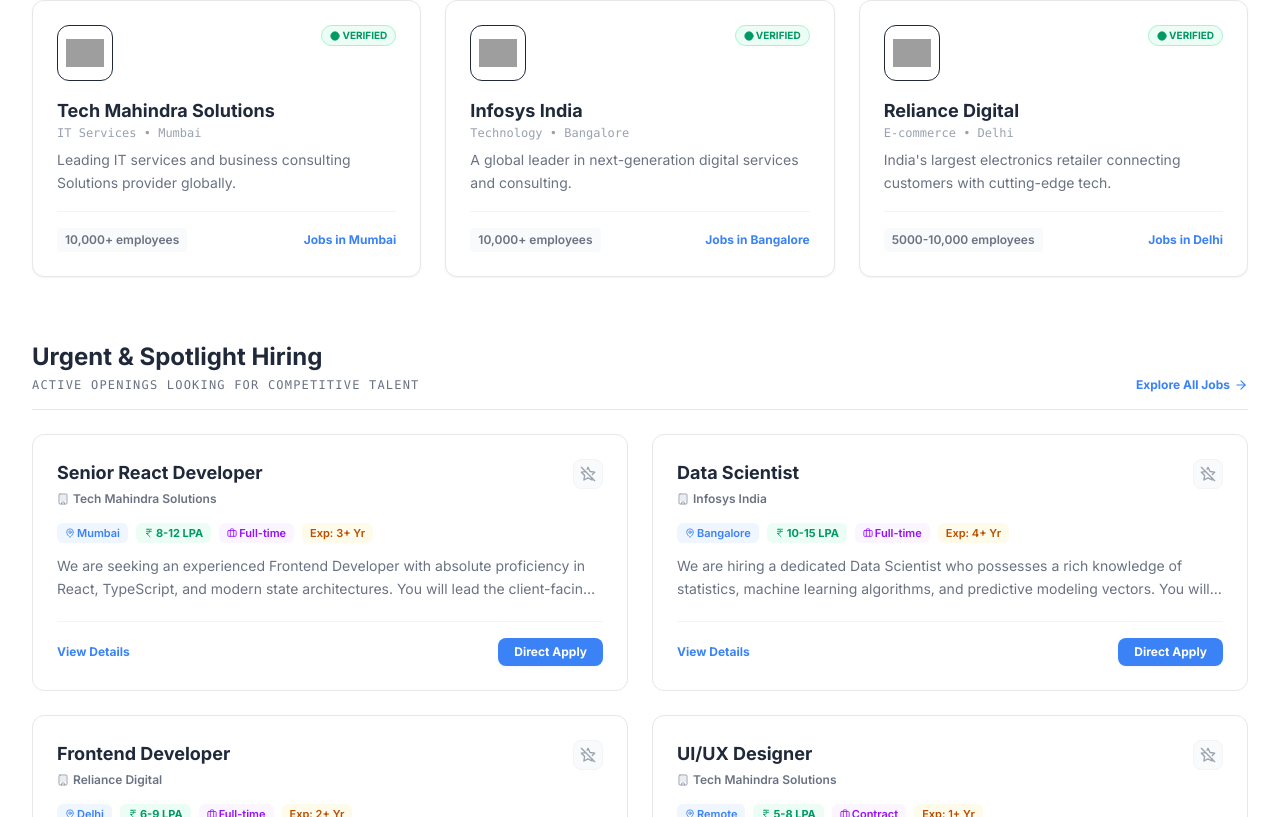
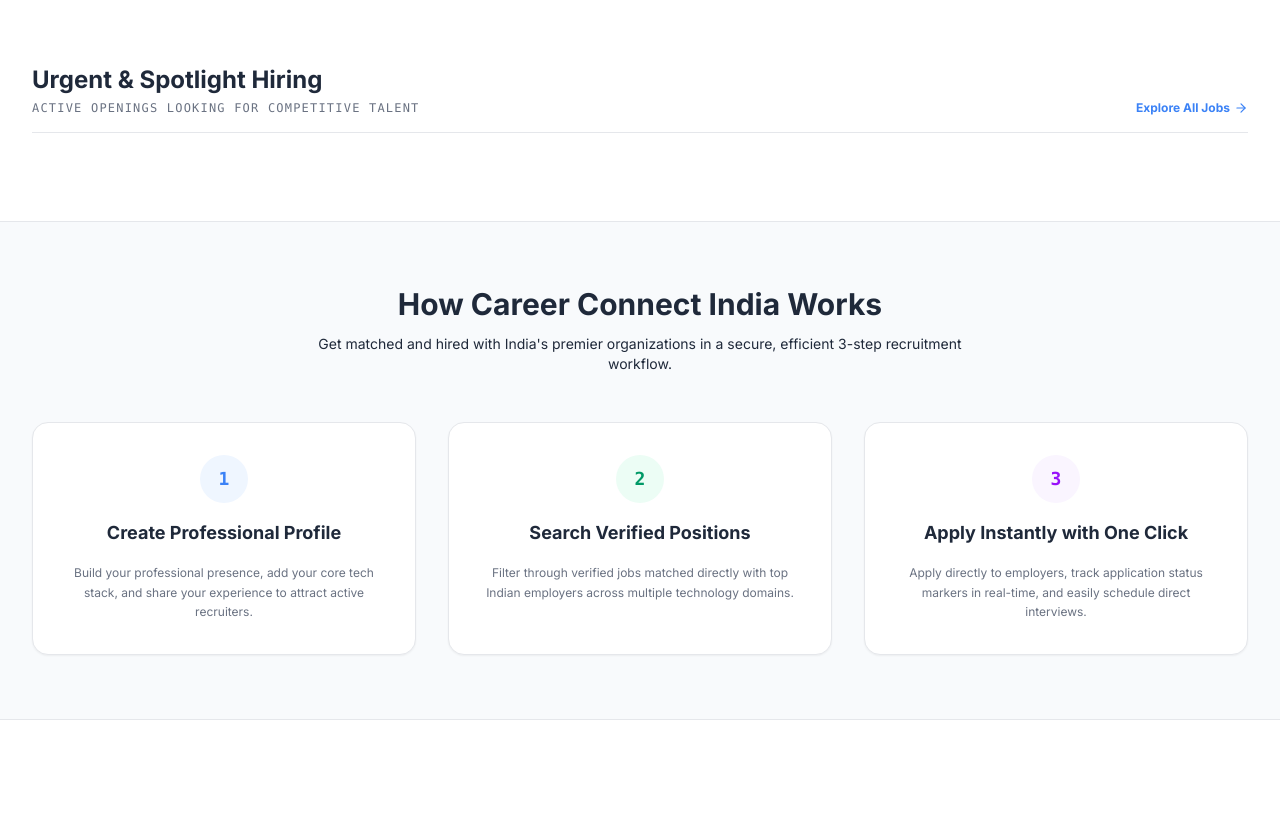
Before and after one commit to mrchandrama02-maker/Career-Connect-India, a React (Vite) app: page / in a window 1280 px wide. Shown: the part 1003-1820 px from the top of the page. Built offline with nearby package versions, Linux system fonts and the light colour scheme; grey boxes are pictures that could not be loaded.

Commit message:
refactor(data): remove unused mock company data
Delete INITIAL_COMPANIES from mockData.ts to clean up stale development data.

```diff
--- a/src/data/mockData.ts
+++ b/src/data/mockData.ts
@@ -83,104 +83,7 @@
   }
 ];
 
-export const INITIAL_COMPANIES: Company[] = [
-  {
-    id: "comp_1",
-    name: "Tech Mahindra Solutions",
-    description: "Leading IT services and business consulting Solutions provider globally.",
-    website: "https://www.techmahindra.com",
-    logoEmoji: "🏢",
-    logoUrl: "https://cdn.corenexis.com/files/c/2156823720.webp",
-    industry: "IT Services",
-    location: "Mumbai",
-    companySize: "10,000+ employees",
-    verified: true
-  },
-  {
-    id: "comp_2",
-    name: "Infosys India",
-    description: "A global leader in next-generation digital services and consulting.",
-    website: "https://www.infosys.com",
-    logoEmoji: "🚀",
-    logoUrl: "https://companieslogo.com/img/orig/INFY_BIG-9b3de319.png",
-    industry: "Technology",
-    location: "Bangalore",
-    companySize: "10,000+ employees",
-    verified: true
-  },
-  {
-    id: "comp_3",
-    name: "Reliance Digital",
-    description: "India's largest electronics retailer connecting customers with cutting-edge tech.",
-    website: "https://www.reliancedigital.in",
-    logoEmoji: "🛒",
-    logoUrl: "https://upload.wikimedia.org/wikipedia/commons/thumb/c/cd/Reliance_Retail_Logo.svg/512px-Reliance_Retail_Logo.svg.png",
-    industry: "E-commerce",
-    location: "Delhi",
-    companySize: "5000-10,000 employees",
-    verified: true
-  },
-  {
-    id: "comp_4",
-    name: "Tata Consultancy Services",
-    description: "A purpose-led organization that is building a meaningful future through innovation.",
-    website: "https://www.tcs.com",
-    logoEmoji: "🏆",
-    logoUrl: "https://companieslogo.com/img/orig/TCS.NS_r-a7fc190a.png",
-    industry: "Technology",
-    location: "Mumbai",
-    companySize: "10,000+ employees",
-    verified: true
-  },
-  {
-    id: "comp_5",
-    name: "Wipro Technologies",
-    description: "A leading global information technology, consulting and business process services company.",
-    website: "https://www.wipro.com",
-    logoEmoji: "🌐",
-    logoUrl: "https://companieslogo.com/img/orig/WIT-60de5901.png",
-    industry: "Technology",
-    location: "Bangalore",
-    companySize: "10,000+ employees",
-    verified: true
-  },
-  {
-    id: "comp_6",
-    name: "HDFC Bank Hub",
-    description: "India's leading private sector bank offering comprehensive financial architectures.",
-    website: "https://www.hdfcbank.com",
-    logoEmoji: "🏦",
-    logoUrl: "https://companieslogo.com/img/orig/HDB-e9a06419.png",
-    industry: "Banking & Finance",
-    location: "Mumbai",
-    companySize: "10,000+ employees",
-    verified: true
-  },
-  {
-    id: "comp_7",
-    name: "Flipkart Commerce",
-    description: "India's customer-focused e-commerce marketplace driving digital shopping revolutions.",
-    website: "https://www.flipkart.com",
-    logoEmoji: "🛍️",
-    logoUrl: "https://upload.wikimedia.org/wikipedia/commons/thumb/1/10/Flipkart_logo.png/512px-Flipkart_logo.png",
-    industry: "E-commerce",
-    location: "Bangalore",
-    companySize: "5000-10,000 employees",
-    verified: true
-  },
-  {
-    id: "comp_8",
-    name: "Swiggy Delivery Tech",
-    description: "India's top on-demand delivery network powering hyper-local food and grocery deliveries.",
-    website: "https://www.swiggy.com",
-    logoEmoji: "🍔",
-    logoUrl: "https://upload.wikimedia.org/wikipedia/commons/1/13/Swiggy_logo.png",
-    industry: "E-commerce",
-    location: "Bangalore",
-    companySize: "1000-5000 employees",
-    verified: true
-  }
-];
+export const INITIAL_COMPANIES: Company[] = [];
 
 export const INITIAL_COMPANY_USERS: User[] = [
   {
@@ -265,7 +168,9 @@
   }
 ];
 
-export const INITIAL_JOBS: Job[] = [
+export const INITIAL_JOBS: Job[] = [];
+
+/*
   {
     id: "job_1",
     title: "Senior React Developer",
@@ -1023,6 +928,7 @@
     active: true
   }
 ];
+*/
 
 export const ADMIN_ACCOUNT: User = {
   id: "admin_user",
@@ -1034,56 +940,19 @@
   blocked: false
 };
 
-export const INITIAL_APPLICATIONS: Application[] = [
-  {
-    id: "app_1",
-    jobId: "job_1",
-    jobTitle: "Senior React Developer",
-    companyId: "comp_1",
-    companyName: "Tech Mahindra Solutions",
-    seekerId: "seeker_1",
-    seekerName: "Rajesh Sharma",
-    seekerEmail: "rajesh@gmail.com",
-    seekerExperience: 3,
-    seekerSkills: ["React", "Python"],
-    resumeName: "Rajesh_Sharma_CV.pdf",
-    status: "Shortlisted",
-    dateApplied: "2026-05-16"
-  },
-  {
-    id: "app_2",
-    jobId: "job_3",
-    jobTitle: "Frontend Developer",
-    companyId: "comp_3",
-    companyName: "Reliance Digital",
-    seekerId: "seeker_3",
-    seekerName: "Amit Kumar",
-    seekerEmail: "amit@gmail.com",
-    seekerExperience: 4,
-    seekerSkills: ["HTML", "CSS", "JavaScript", "React"],
-    resumeName: "Amit_Kumar_Frontend.pdf",
-    status: "Applied",
-    dateApplied: "2026-05-21"
-  },
-  {
-    id: "app_3",
-    jobId: "job_7",
-    jobTitle: "HR Recruiter",
-    companyId: "comp_1",
-    companyName: "Tech Mahindra Solutions",
-    seekerId: "seeker_4",
-    seekerName: "Neha Singh",
-    seekerEmail: "neha@gmail.com",
-    seekerExperience: 5,
-    seekerSkills: ["Recruitment", "Onboarding"],
-    resumeName: "Neha_Singh_HR.pdf",
-    status: "Applied",
-    dateApplied: "2026-05-29"
-  }
-];
+export const INITIAL_APPLICATIONS: Application[] = [];
 
 export function initLocalStorage() {
   if (typeof window === "undefined") return;
+
+  // Run-once migration to delete all existing companies, jobs, applications and saved jobs as requested
+  if (!localStorage.getItem("cci_deleted_all_jobs_and_companies_v1")) {
+    localStorage.setItem("cci_companies", JSON.stringify([]));
+    localStorage.setItem("cci_jobs", JSON.stringify([]));
+    localStorage.setItem("cci_applications", JSON.stringify([]));
+    localStorage.setItem("cci_saved_jobs", JSON.stringify([]));
+    localStorage.setItem("cci_deleted_all_jobs_and_companies_v1", "true");
+  }
 
   const defaultUsers = [
     ADMIN_ACCOUNT,
```
